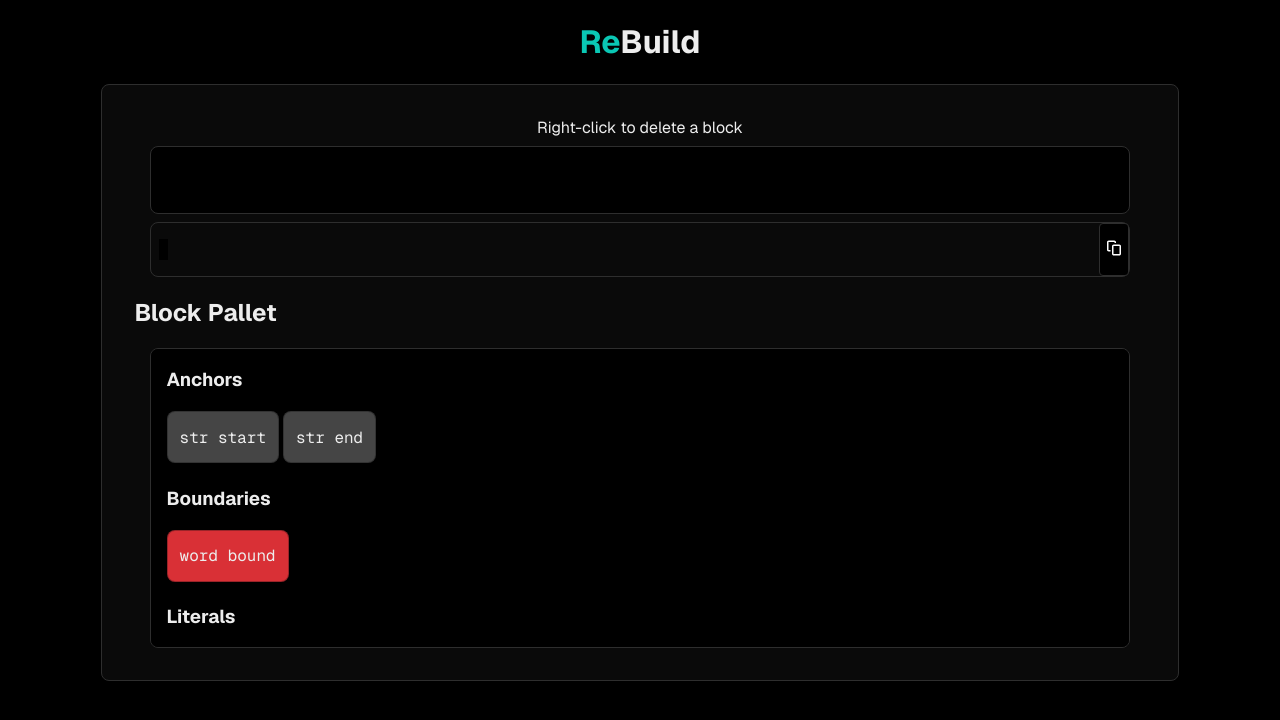
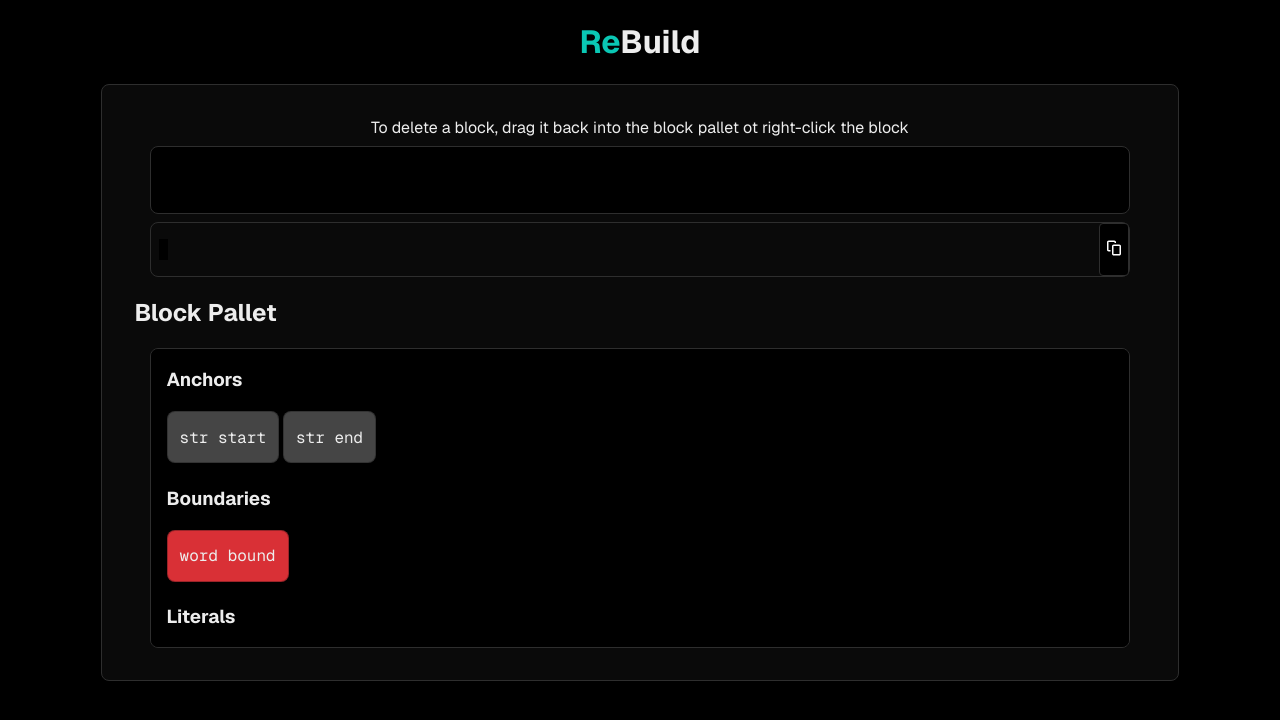
Before and after one commit to Blob2763/rebuild, a plain HTML site: page index.html in a window 1280 px wide. Drawn offline with nearby package versions, Linux system fonts and the light colour scheme.

Commit message:
changed delete instruction

```diff
--- a/index.html
+++ b/index.html
@@ -28,7 +28,7 @@
 <body>
     <h1><span class="re">Re</span>Build</h1>
     <div id="builder">
-        <div id="instructions">Right-click to delete a block</div>
+        <div id="instructions">To delete a block, drag it back into the block pallet ot right-click the block</div>
         <div id="blocks" class="box">
         </div>
         <div id="final-container">
```
